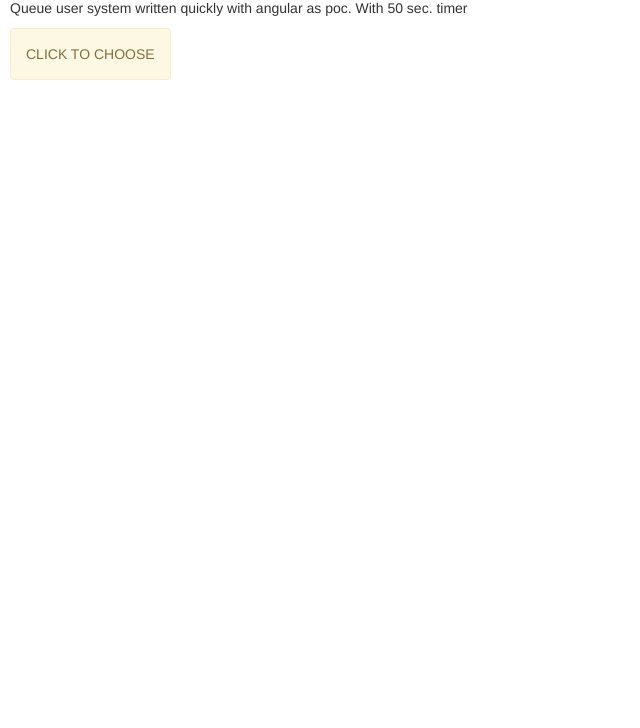
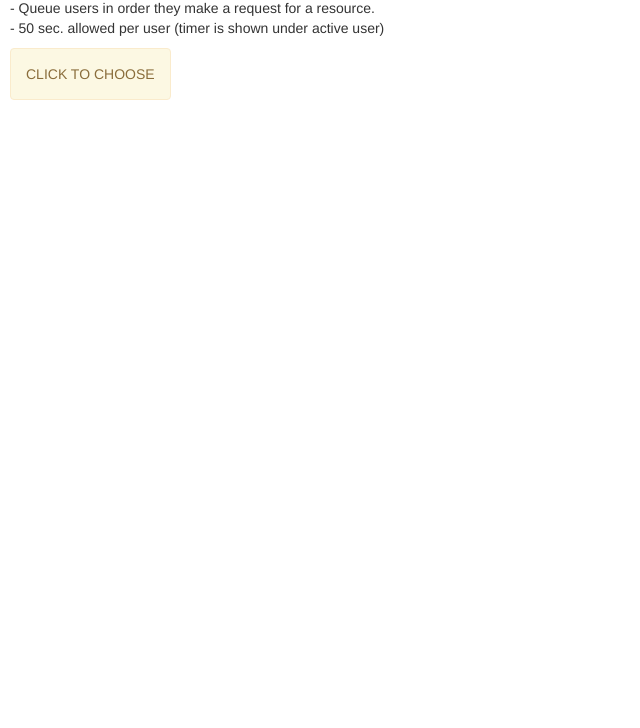
Before and after one commit to guinetn/pook, a website: page index.html in a window 1280 px wide. Shown: the part 72-800 px from the top of the page, without its empty margins (0-640 px from the left). Drawn offline with Linux system fonts and the light colour scheme.

Commit message:
index.html: add explanations for users

```diff
--- a/index.html
+++ b/index.html
@@ -19,8 +19,7 @@
 <body ng-controller="UsersCtrl">
 	<div id="main">
 	<h1>Pook - Platform Booking</h1>
-	<p>Queue user system written quickly with angular as poc.
-	With 50 sec. timer</p>
+	<p> - Queue users in order they make a request for a resource.<br> - 50 sec. allowed per user (timer is shown under active user)</p>
 	<div ng-mouseenter="showUsers = true" ng-mouseleave="showUsers = false" class="alertcontainer">
 
 	  <script type="text/ng-template" id="user.html">
```
